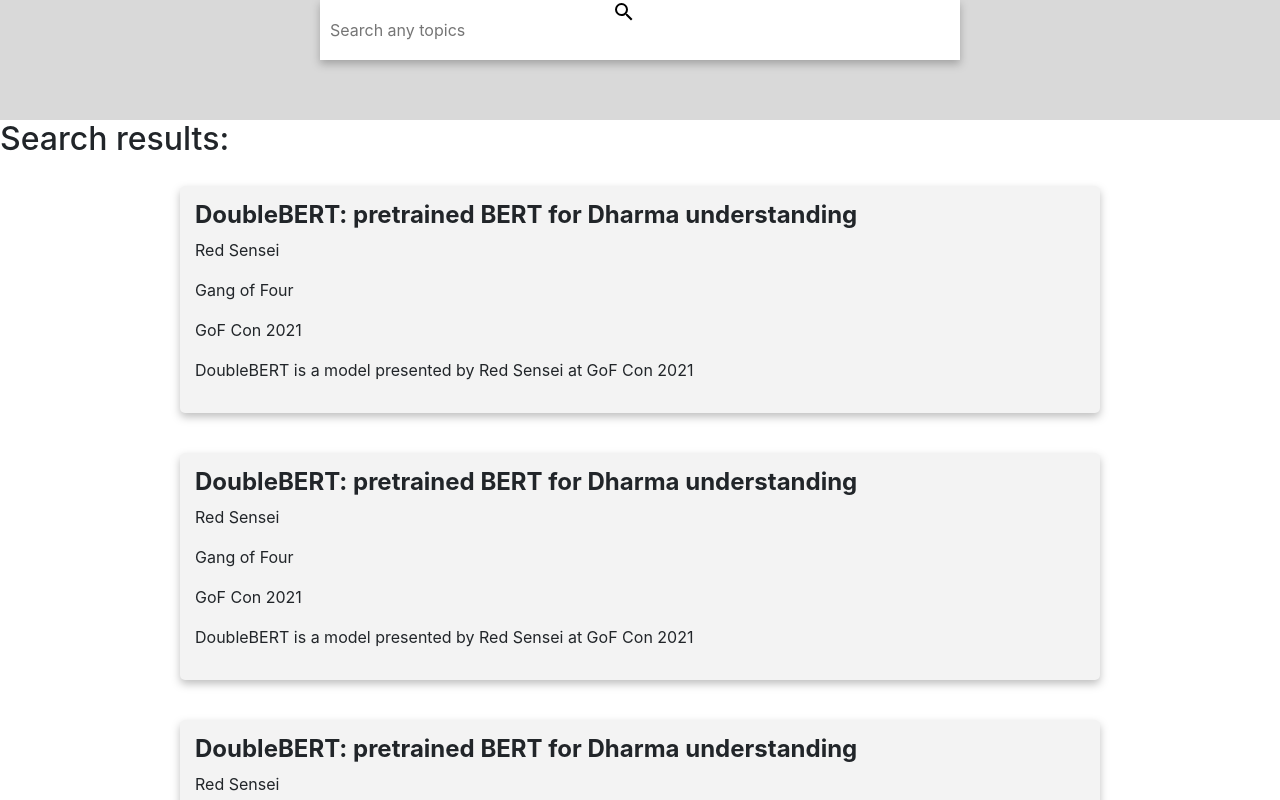
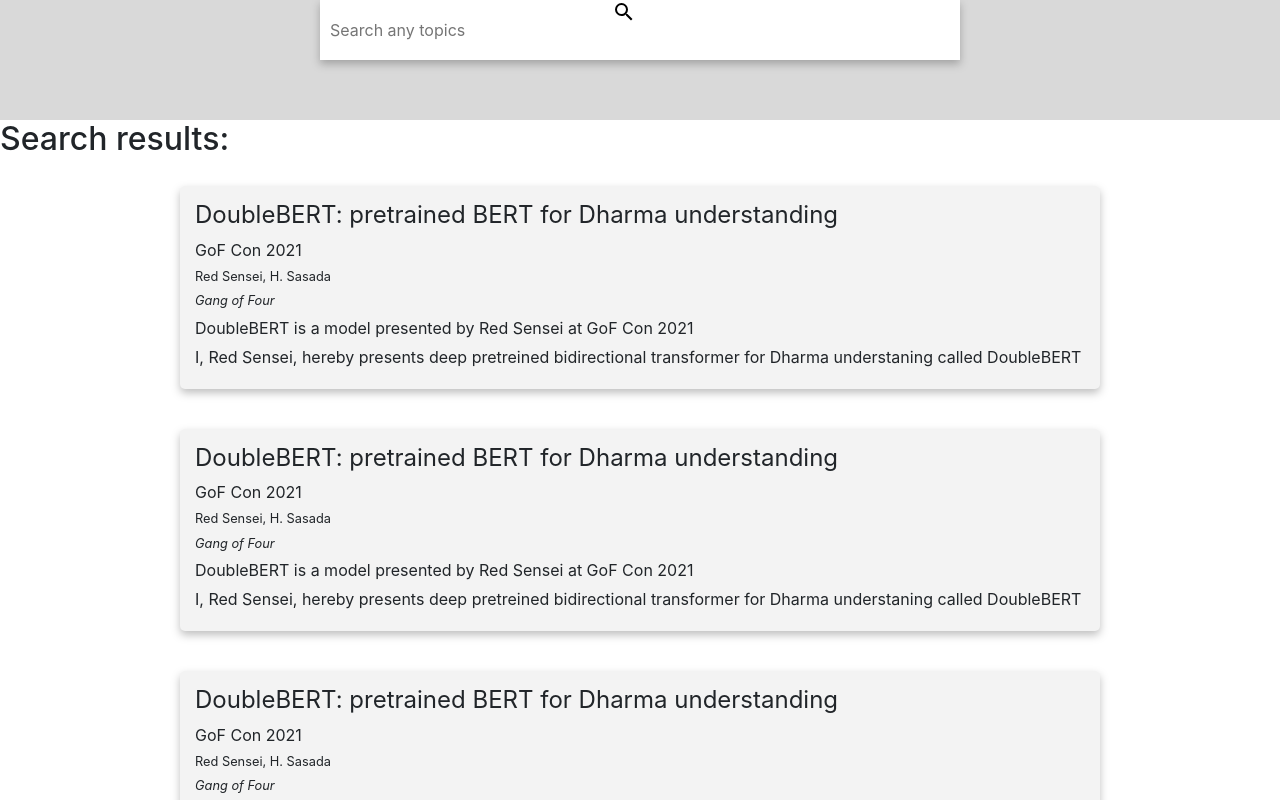
Before and after one commit to StonehengeNLP/ESRA-Frontend, a React (Create React App) app: page /search in a window 1280 px wide. Shown: the top 800 px of the page. Built offline with nearby package versions, Linux system fonts and the light colour scheme.

Commit message:
Add: result item css

```diff
--- a/src/css/searchResult.css
+++ b/src/css/searchResult.css
@@ -21,3 +21,16 @@
 ul {
     list-style-type:none;
 }
+
+.title {
+    font-weight: lighter;
+}
+
+.authors, .affiliations {
+    font-size: 0.8rem !important;
+    margin: 0 0 5px 0;
+}
+
+.conference, .explanation, .abstract {
+    margin: 0 0 5px 0;
+}
--- a/src/pages/SearchResult.js
+++ b/src/pages/SearchResult.js
@@ -7,7 +7,7 @@ import '../css/searchResult.css'
 
 const testPaper =  {
     'title': 'DoubleBERT: pretrained BERT for Dharma understanding',
-    'authors': 'Red Sensei',
+    'authors': ['Red Sensei', 'H. Sasada'],
     'affiliations': 'Gang of Four',
     'conference': 'GoF Con 2021',
     'explanation': 'DoubleBERT is a model presented by Red Sensei at GoF Con 2021',
@@ -25,19 +25,23 @@ function PaperList(props) {
     )
 }
 
+
 function PaperItem(props) {
-    const paper = props.paper
+    const paper = props.paper;
+    let abstract = paper.abstract;
+
     return (
         <Container>
             <Row>
                 <Col md={1}></Col>
                 <Col md={10}>
                     <li className='paper-item paper-container'>
-                        <h4><strong>{paper.title}</strong></h4>
-                        <p className='authors'>{paper.authors}</p>
-                        <p className='affiliations'>{paper.affiliations}</p>
+                        <h4 className='title'><strong>{paper.title}</strong></h4>
                         <p className='conference'>{paper.conference}</p>
+                        <p className='authors'>{paper.authors.join(', ')}</p>
+                        <p className='affiliations'><i>{paper.affiliations}</i></p>
                         <p className='explanation'>{paper.explanation}</p>
+                        <p className='abstract'>{paper.abstract}</p>
                     </li>
                 </Col>
                 <Col md={1}></Col>
```
